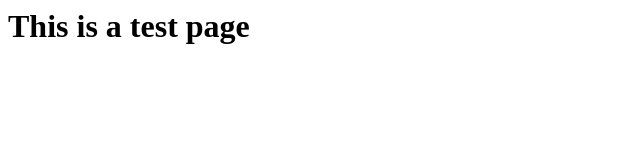
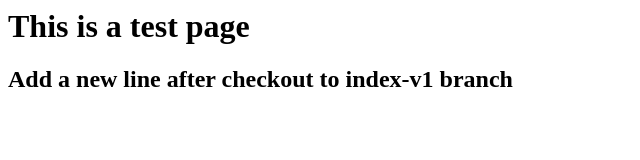
Before and after one commit to chiounan/homepage, a plain HTML site: page index.html in a window 1280 px wide. Shown: the whole page, without its empty margins (0-640 px from the left). Drawn offline with Linux system fonts and the light colour scheme.

Commit message:
add h2, after checkout v1

```diff
--- a/index.html
+++ b/index.html
@@ -1,4 +1,5 @@
 <html>
 <title>Test HomePage</title>
 <h1>This is a test page</h1>
+<h2>Add a new line after checkout to index-v1 branch</h2>
 </html>
```
